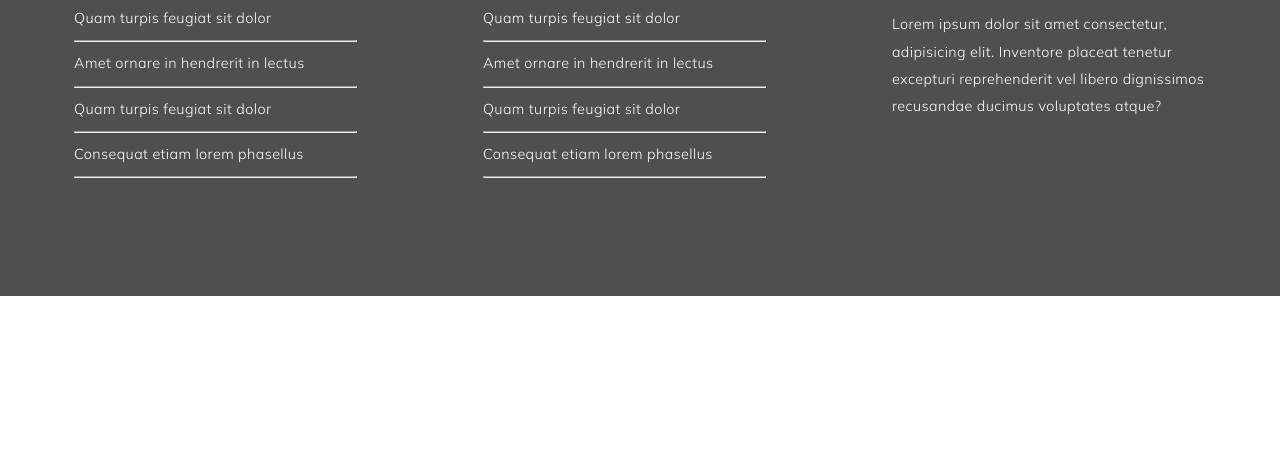
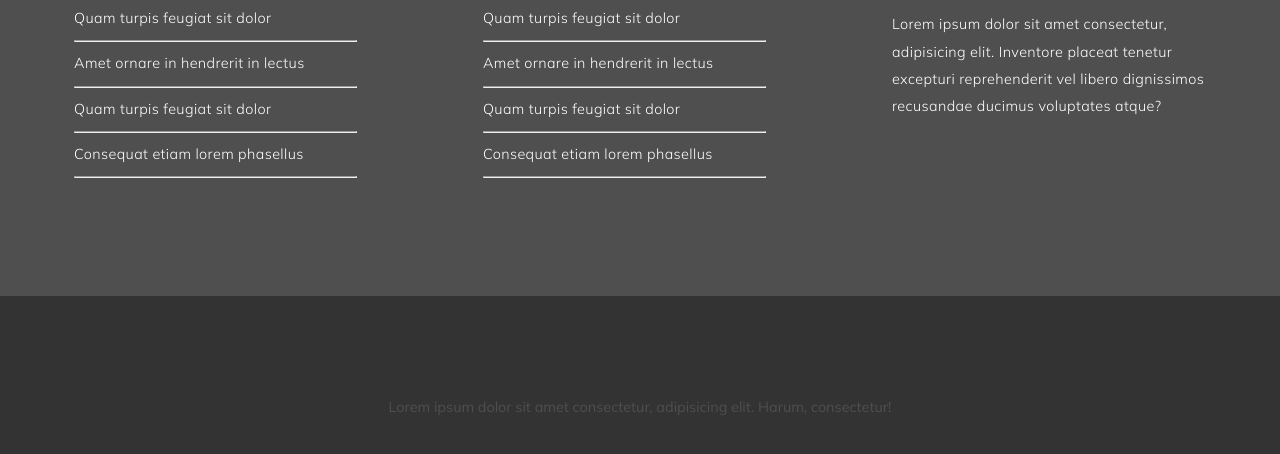
Before and after one commit to AlPaunovic/retention, a plain HTML site: page index.html in a window 1280 px wide. Shown: the part 1930-2384 px from the top of the page. Before the commit the page ends 2226 px from the top, so only its background shows below. Drawn offline with Linux system fonts and the light colour scheme.

Commit message:
footer- index, css

```diff
--- a/css/style.scss
+++ b/css/style.scss
@@ -262,3 +262,15 @@ blog
         }
     }
 }
+
+/**************
+footer
+**************/
+
+footer {
+    padding: $padding;
+    background-color: $colorGray;
+    color: $colorText;
+    text-align: center;
+    font-size: .9rem;
+}
--- a/index.html
+++ b/index.html
@@ -152,13 +152,13 @@
 
                 <p>Lorem ipsum dolor sit amet consectetur, adipisicing elit. Inventore placeat tenetur excepturi reprehenderit vel libero dignissimos recusandae ducimus voluptates atque?</p>
             </article>
-
-
         </div>
-
-
     </section>
 
+    <!-- footer -->
+    <footer>
+        <p>Lorem ipsum dolor sit amet consectetur, adipisicing elit. Harum, consectetur!</p>
+    </footer>
 
 </body>
 </html>
```
Also changed, not shown: css/style.css, 1 other file.
